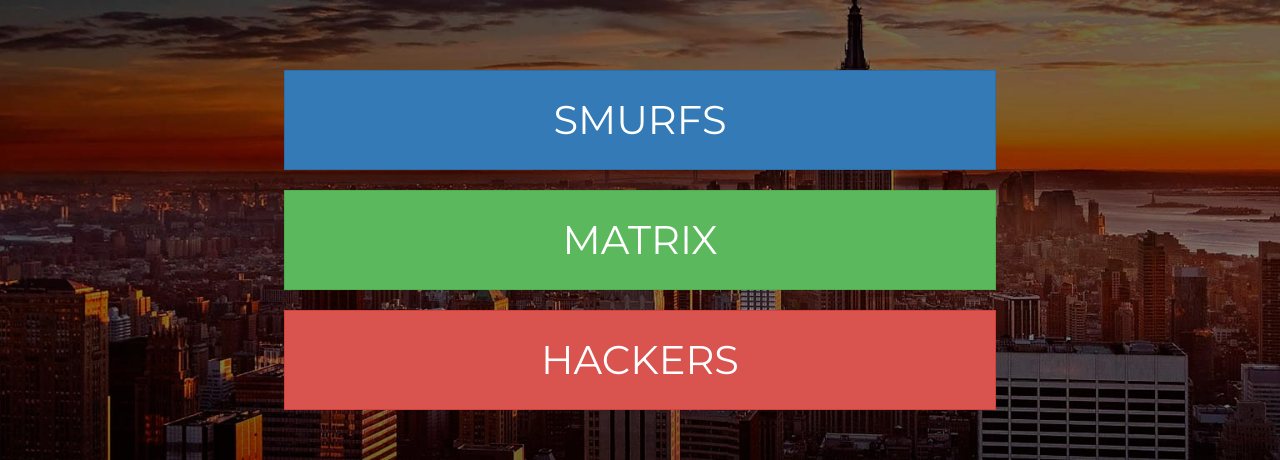
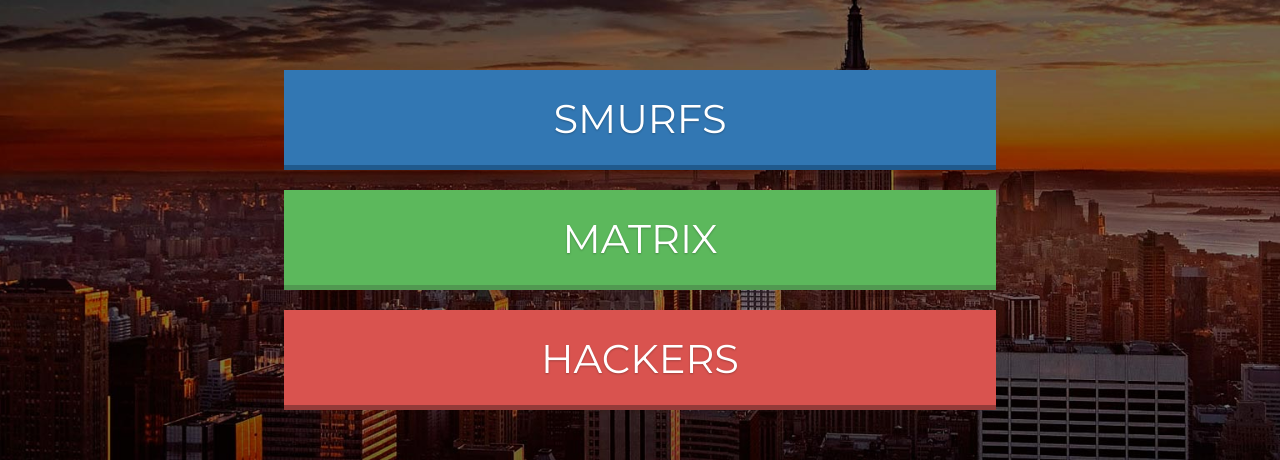
Before and after one commit to seestats/hacker-games-special, a plain HTML site: page index.html in a window 1280 px wide. Shown: the part 160-620 px from the top of the page. Drawn offline with Linux system fonts and the light colour scheme; some packages are replaced by stand-ins of ours.

Commit message:
Button fixes

```diff
--- a/css/grayscale.css
+++ b/css/grayscale.css
@@ -416,3 +416,77 @@ img::-moz-selection {
 body {
     webkit-tap-highlight-color: rgba(255,255,255,.2);
 }
+/* #Alizarin Flat Button
+==================================================*/
+.smurfs-flat-button {
+  position: relative;
+  vertical-align: top;
+	min-width: 95%;
+	min-height: 100px;
+	margin: 10px;
+    border-radius: 0;
+    text-transform: uppercase;
+  color: white;
+  text-align: center;
+  text-shadow: 0 1px 2px rgba(0, 0, 0, 0.25);
+  background: #3277b3;
+  border: 0;
+  border-bottom: 2px solid #205a8d;
+  cursor: pointer;
+  -webkit-box-shadow: inset 0 -3px #205a8d;
+  box-shadow: inset 0 -3px #205a8d;
+}
+.smurfs-flat-button:active {
+  top: 3px;
+  outline: none;
+  -webkit-box-shadow: none;
+  box-shadow: none;
+}
+.matrix-flat-button {
+  position: relative;
+  vertical-align: top;
+	min-width: 95%;
+	min-height: 100px;
+	margin: 10px;
+    border-radius: 0;
+    text-transform: uppercase;
+  color: white;
+  text-align: center;
+  text-shadow: 0 1px 2px rgba(0, 0, 0, 0.25);
+  background: #5cb85c;
+  border: 0;
+  border-bottom: 2px solid #519951;
+  cursor: pointer;
+  -webkit-box-shadow: inset 0 -3px #519951;
+  box-shadow: inset 0 -3px #519951;
+}
+.matrix-flat-button:active {
+  top: 3px;
+  outline: none;
+  -webkit-box-shadow: none;
+  box-shadow: none;
+}
+.hackers-flat-button {
+  position: relative;
+  vertical-align: top;
+	min-width: 95%;
+	min-height: 100px;
+	margin: 10px;
+    border-radius: 0;
+    text-transform: uppercase;
+  color: white;
+  text-align: center;
+  text-shadow: 0 1px 2px rgba(0, 0, 0, 0.25);
+  background: #d9534f;
+  border: 0;
+  border-bottom: 2px solid #953b39;
+  cursor: pointer;
+  -webkit-box-shadow: inset 0 -3px #953b39;
+  box-shadow: inset 0 -3px #953b39;
+}
+.hackers-flat-button:active {
+  top: 3px;
+  outline: none;
+  -webkit-box-shadow: none;
+  box-shadow: none;
+}
--- a/index.html
+++ b/index.html
@@ -49,9 +49,9 @@
             <div class="container">
                 <div class="row">
                     <div class="col-md-8 col-md-offset-2">
-					<button type="button" class="btn btn-primary" onclick="loadDoc('https://seestats.org/game/smurfs')">Smurfs</button>
-					<button type="button" class="btn btn-success" onclick="loadDoc('https://seestats.org/game/matrix')">Matrix</button>
-					<button type="button" class="btn btn-danger" onclick="loadDoc('https://seestats.org/game/hackers')">Hackers</button>
+					<button type="button" class="btn smurfs-flat-button" onclick="loadDoc('https://seestats.org/game/smurfs')">Smurfs</button>
+					<button type="button" class="btn matrix-flat-button" onclick="loadDoc('https://seestats.org/game/matrix')">Matrix</button>
+					<button type="button" class="btn hackers-flat-button" onclick="loadDoc('https://seestats.org/game/hackers')">Hackers</button>
                     </div>
                 </div>
             </div>
```
